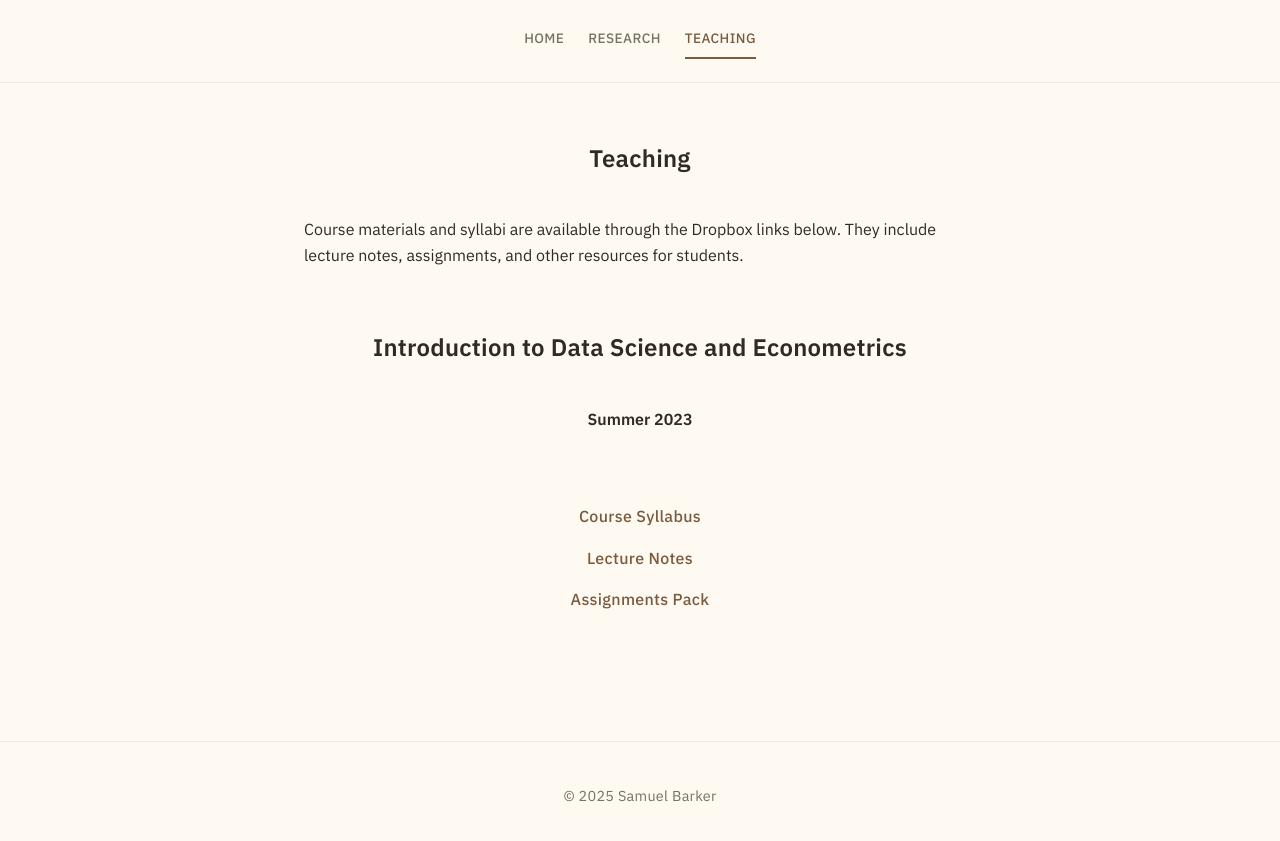
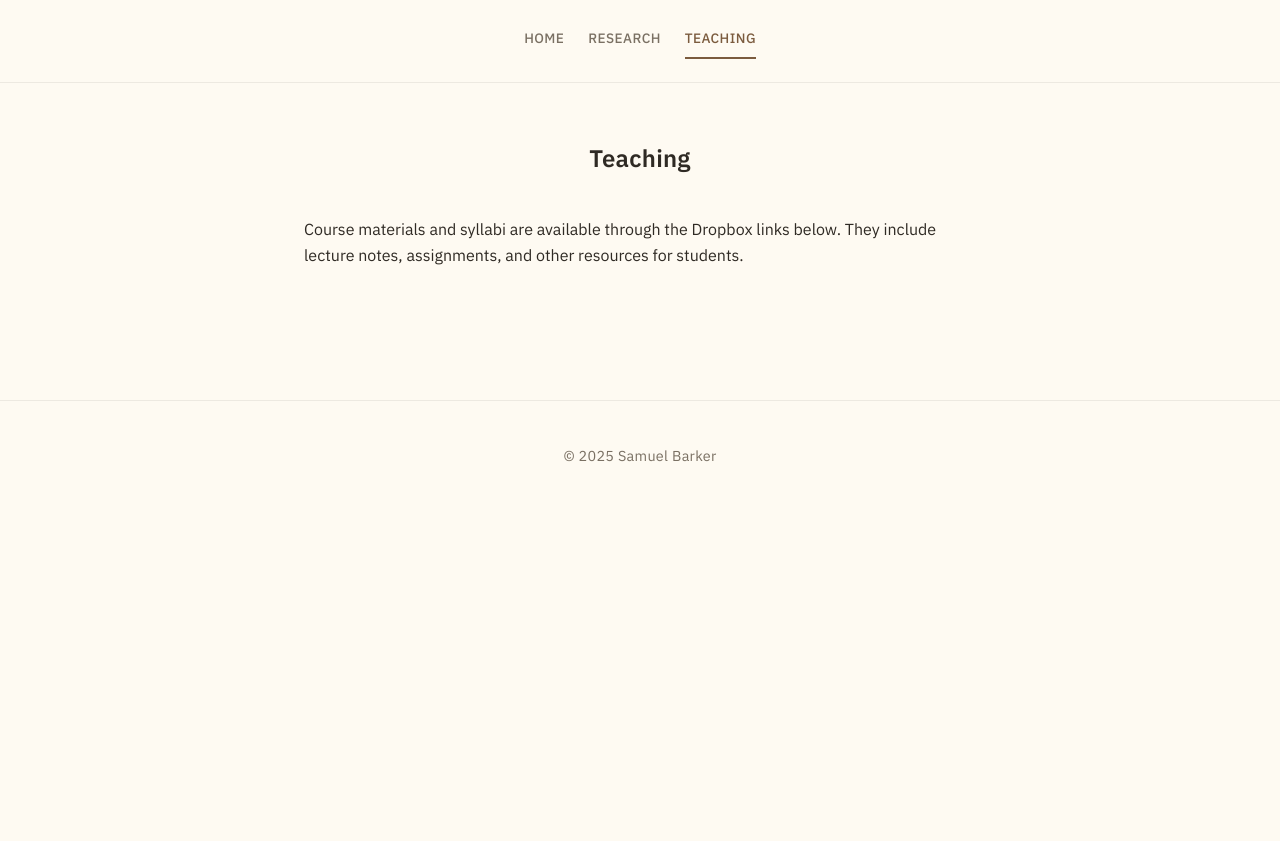
Before and after one commit to sbarkerECON/sbarkerECON.github.io, a Jekyll site: the page built from teaching.markdown, in a window 1280 px wide. Shown: the top 841 px of the page. Built offline with Jekyll 4.4.1, drawn with Linux system fonts in a browser that asks for light colours.

Commit message:
Fixed teaching page

```diff
--- a/teaching.markdown
+++ b/teaching.markdown
@@ -12,12 +12,12 @@ permalink: /teaching/
   </p>
 </section>
 
-<section class="section">
-  <h2>Introduction to Data Science and Econometrics</h2>
-  <p class="authors"><strong>Summer 2023</strong> </p>
-  <ul class="link-list">
-    <li><a href="https://www.dropbox.com/s/placeholder/teaching-syllabus.pdf?dl=0" target="_blank" rel="noopener">Course Syllabus</a></li>
-    <li><a href="https://www.dropbox.com/s/placeholder/teaching-lecture-notes.pdf?dl=0" target="_blank" rel="noopener">Lecture Notes</a></li>
-    <li><a href="https://www.dropbox.com/s/placeholder/teaching-assignments.zip?dl=0" target="_blank" rel="noopener">Assignments Pack</a></li>
-  </ul>
-</section>
+<!-- <section class="section"> -->
+<!--   <h2>Introduction to Data Science and Econometrics</h2> -->
+<!--   <p class="authors"><strong>Summer 2023</strong> </p> -->
+<!--   <ul class="link-list"> -->
+<!--     <li><a href="https://www.dropbox.com/s/placeholder/teaching-syllabus.pdf?dl=0" target="_blank" rel="noopener">Course Syllabus</a></li> -->
+<!--     <li><a href="https://www.dropbox.com/s/placeholder/teaching-lecture-notes.pdf?dl=0" target="_blank" rel="noopener">Lecture Notes</a></li> -->
+<!--     <li><a href="https://www.dropbox.com/s/placeholder/teaching-assignments.zip?dl=0" target="_blank" rel="noopener">Assignments Pack</a></li> -->
+<!--   </ul> -->
+<!-- </section> -->
```
